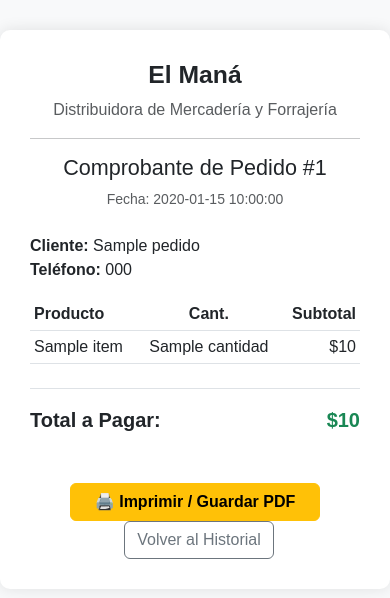
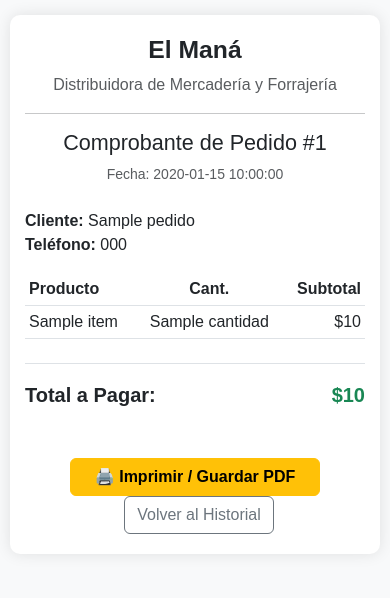
Before and after one commit to LUCIANOJC19/el-mana, a Flask app: template templates/boleta.html in a window 390 px wide. Shown: the top 598 px of the page. Run offline with Flask 3, Linux system fonts and the light colour scheme; the template is opened without the code that fills it: most values are stand-ins (such as "Sample title", 1, 10 or a date in 2020).

Commit message:
Agregar viewport y responsividad a la boleta individual

```diff
--- a/templates/boleta.html
+++ b/templates/boleta.html
@@ -2,14 +2,24 @@
 <html lang="es">
 <head>
     <meta charset="UTF-8">
+    <meta name="viewport" content="width=device-width, initial-scale=1.0">
     <title>Boleta de Pedido #{{ pedido.id }}</title>
     <link href="https://cdn.jsdelivr.net/npm/bootstrap@5.3.0/dist/css/bootstrap.min.css" rel="stylesheet">
     <style>
         body { background-color: #f8f9fa; font-family: sans-serif; }
         .ticket { max-width: 600px; margin: 30px auto; background: white; padding: 30px; border-radius: 10px; box-shadow: 0 0 15px rgba(0,0,0,0.1); }
+
+        /* Ajuste responsivo para celulares */
+        @media (max-width: 768px) {
+            .ticket {
+                margin: 15px 10px;
+                padding: 20px 15px;
+            }
+        }
+
         @media print {
             .no-print { display: none; }
-            .ticket { box-shadow: none; margin: 0; width: 100%; max-width: 100%; }
+            .ticket { box-shadow: none; margin: 0; width: 100%; max-width: 100%; padding: 15px; }
             body { background-color: white; }
         }
     </style>
```
